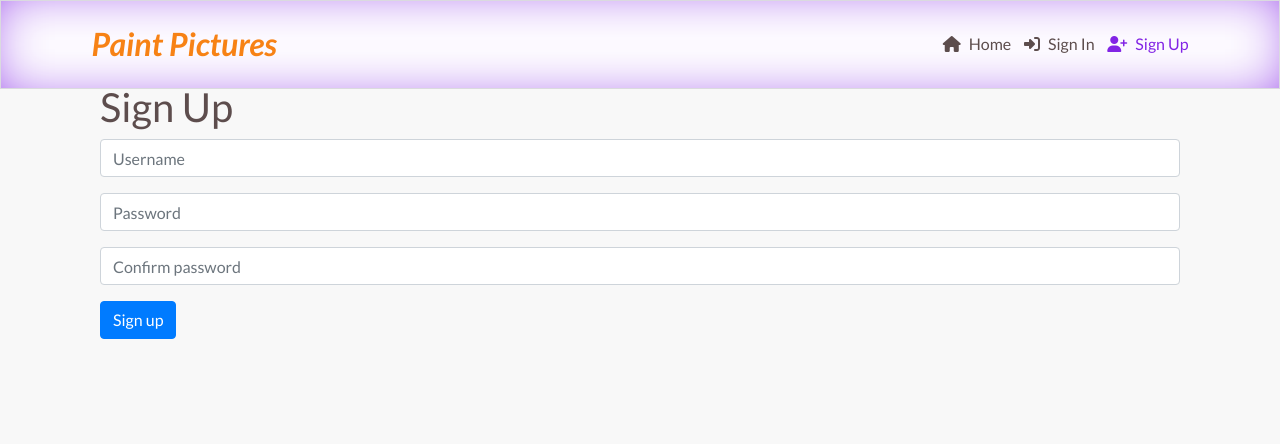
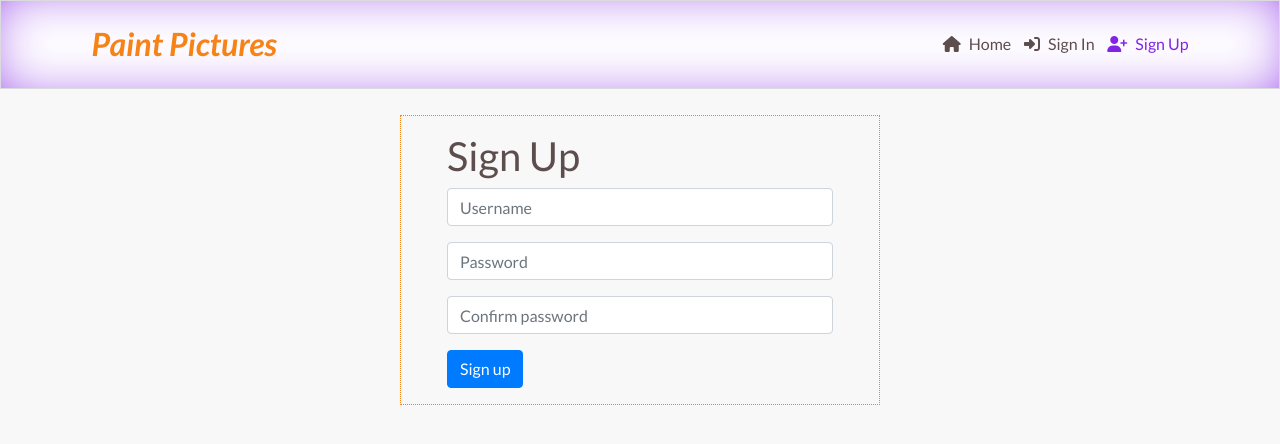
Before and after one commit to Belan-Mihail/paint_picture, a React (Create React App) app: page /signup in a window 1280 px wide. Shown: the top 444 px of the page. Built offline with nearby package versions, Linux system fonts and the light colour scheme.

Commit message:
add primary styles to the SignUpForm.js

```diff
--- a/src/pages/auth/SignUpForm.js
+++ b/src/pages/auth/SignUpForm.js
@@ -4,10 +4,11 @@ import { Col } from "react-bootstrap";
 import { Container } from "react-bootstrap";
 import { Form } from "react-bootstrap";
 import { Button } from "react-bootstrap";
+import styles from "../../styles/SignInUpForm.module.css";
 
 const SignUpForm = () => {
   return (
-    <Row>
+    <Row className={styles.FormRow}>
       <Col>
         <Container>
           <h1>Sign Up</h1>
--- a/src/styles/SignInUpForm.module.css
+++ b/src/styles/SignInUpForm.module.css
@@ -0,0 +1,8 @@
+.FormRow {
+    max-width: 30rem;
+    width: 100%;
+    border: 1px dotted #f78215;
+    padding: 1rem;
+    margin: 0 auto;
+    margin-top: 2rem;
+}
```
